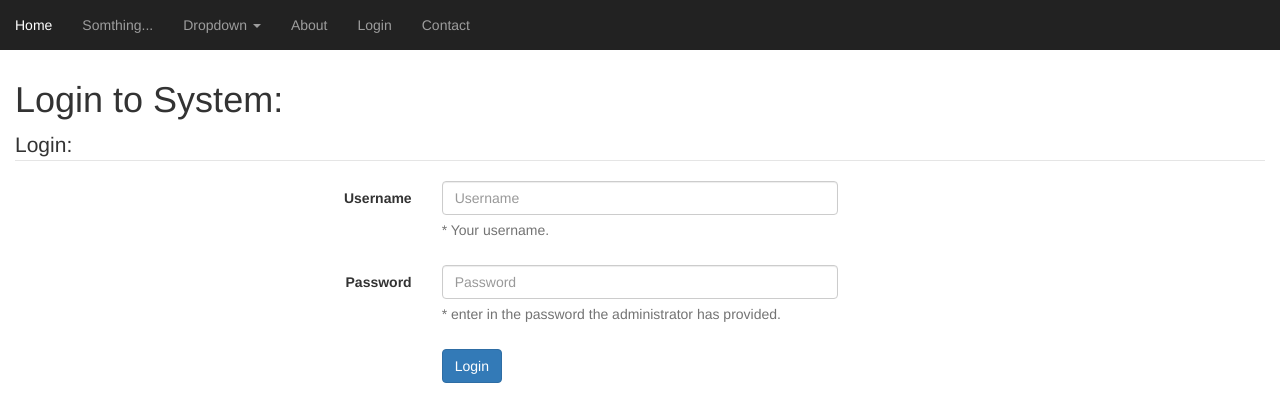
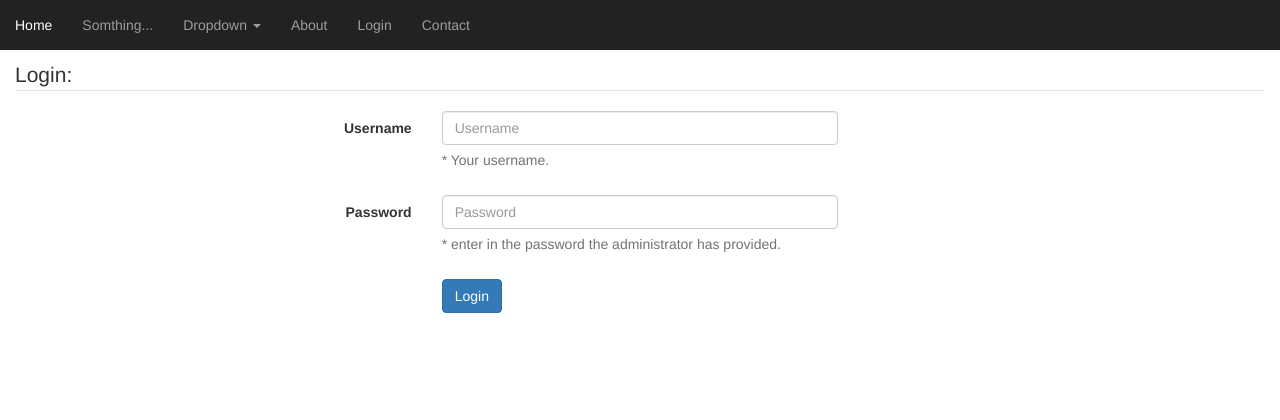
Before and after one commit to jjhartmann/NosocomialInfectionsSurveillanceSystem, a Django app: page /login/ in a window 1280 px wide. Shown: the top 420 px of the page. Run offline with Django 3.2, Linux system fonts and the light colour scheme; some libraries are stand-ins or nearby versions.

```diff
--- a/myproject/index/templates/index/login.html
+++ b/myproject/index/templates/index/login.html
@@ -1,8 +1,6 @@
 {% extends "public/base.html" %}
 
 {% block maincontent%}
-    <h1>Login to System:</h1>
-
     <form class="form-horizontal"  method="post" action="{% url 'index:verifycredentials' %}">
         {% csrf_token %}
         <fieldset>
@@ -38,6 +36,4 @@
 
         </fieldset>
     </form>
-
-
 {% endblock %}
```
